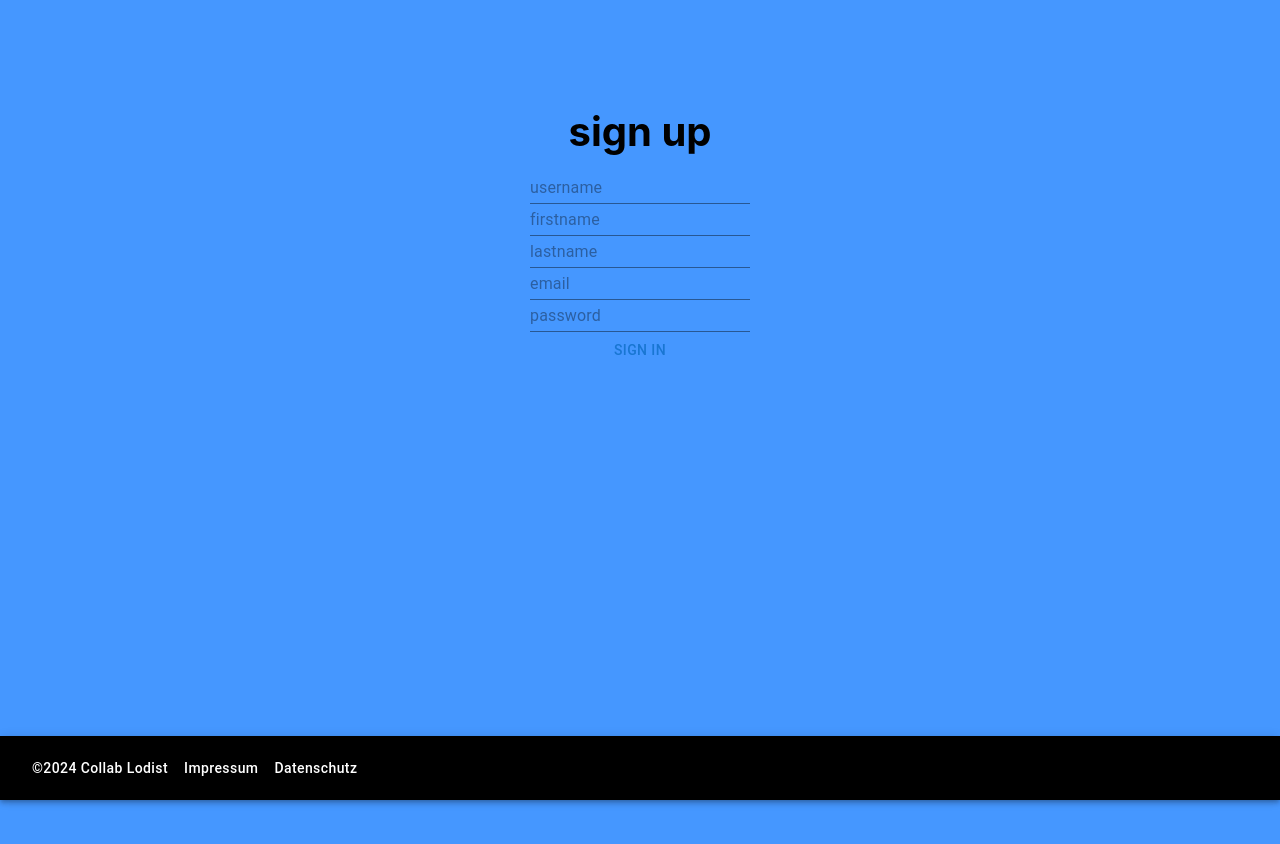
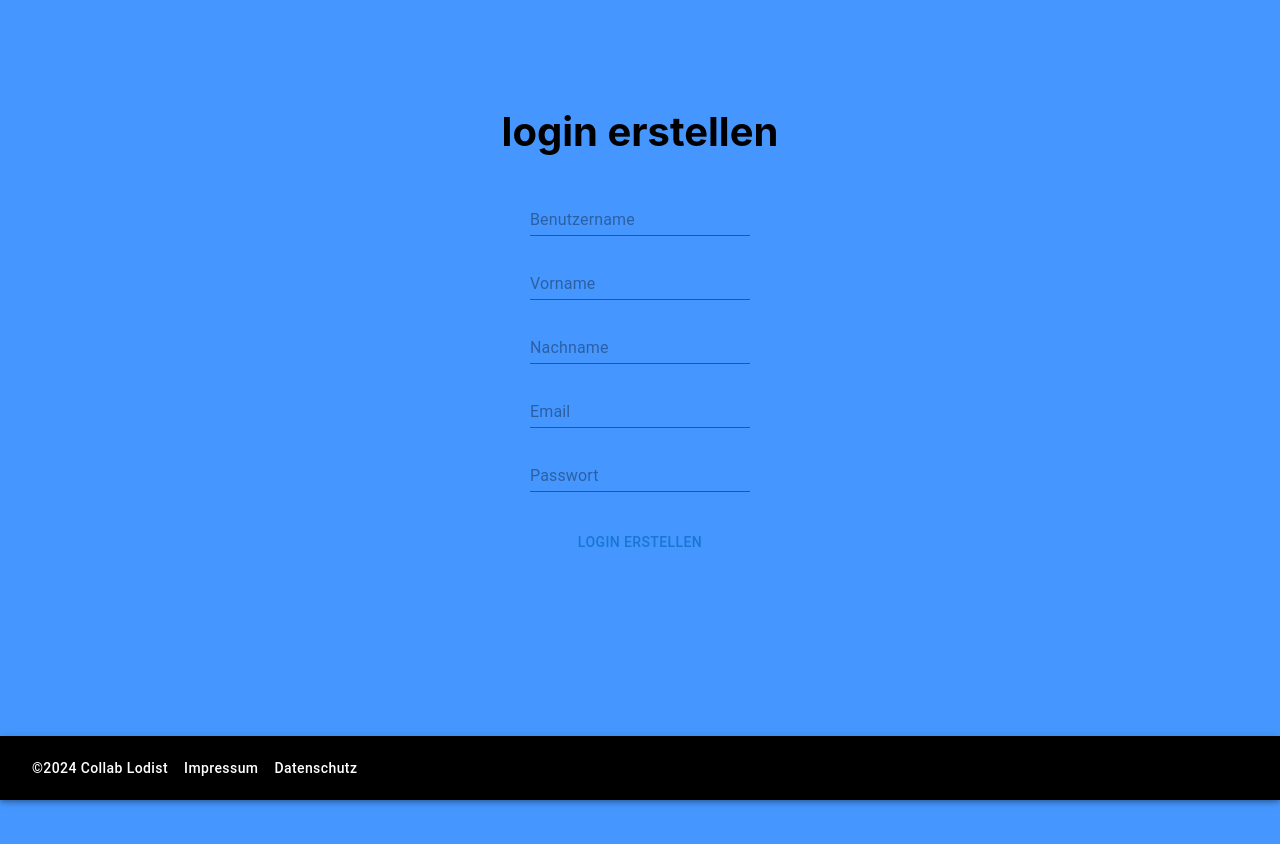
Before and after one commit to Gibb-Panda/collab-lodist-frontend, a React (Create React App) app: page /signup in a window 1280 px wide. Shown: the top 844 px of the page. Built offline with nearby package versions, Linux system fonts and the light colour scheme.

Commit message:
Traduction and color changes

```diff
--- a/src/pages/auth/loginPage.css
+++ b/src/pages/auth/loginPage.css
@@ -11,17 +11,17 @@
 
 h1 {
     font-size: 2.5rem; /* Adjust the size as needed */
-    margin-bottom: 1rem;
+    margin-bottom: 3rem;
     color: black; /* Override color to ensure it's black */
 }
 
 .input-field {
-    font-size: 1.5rem; /* Adjust the size as needed */
-    margin-bottom: 1rem; /* Add some spacing between fields */
-    color: black; /* Ensure input text color is black */
+    font-size: 2rem; /* Adjust the size as needed */
+    margin-bottom: 2rem; /* Add some spacing between fields */
+    color: #000000; /* Ensure input text color is black */
 }
 
 .sign-in-button {
-    font-size: 1.5rem; /* Adjust the size as needed */
+    font-size: 2rem; /* Adjust the size as needed */
     color: black; /* Ensure button text color is black */
 }
--- a/src/pages/auth/loginPage.tsx
+++ b/src/pages/auth/loginPage.tsx
@@ -23,9 +23,9 @@ export const LoginPage: React.FC = () => {
         <>
             <div className="login-page">
             <h1>login</h1>
-            <Input className="input-field" placeholder='username' value={username} onChange={(e) => setUsername(e.target.value)}></Input>
-            <Input className="input-field" placeholder='password' value={password} onChange={(e) => setPassword(e.target.value)}></Input>
-            <Button className="sign-in-button" onClick={() => onSignIn()}>sign in</Button>
+            <Input className="input-field" placeholder='Benutzername' value={username} onChange={(e) => setUsername(e.target.value)}></Input>
+            <Input className="input-field" placeholder='Passwort' value={password} onChange={(e) => setPassword(e.target.value)}></Input>
+            <Button className="sign-in-button" onClick={() => onSignIn()}>anmelden</Button>
             </div>
         </>
     )
--- a/src/pages/auth/signUpPage.css
+++ b/src/pages/auth/signUpPage.css
@@ -7,3 +7,19 @@
     align-items: center;
     padding-top: 10vh;
 }
+h1 {
+    font-size: 2.5rem; /* Adjust the size as needed */
+    margin-bottom: 3rem;
+    color: black; /* Override color to ensure it's black */
+}
+
+.input-field {
+    font-size: 2rem; /* Adjust the size as needed */
+    margin-bottom: 2rem; /* Add some spacing between fields */
+    color: #000000; /* Ensure input text color is black */
+}
+
+.sign-up-button {
+    font-size: 2rem; /* Adjust the size as needed */
+    color: black; /* Ensure button text color is black */
+}
--- a/src/pages/auth/signUpPage.tsx
+++ b/src/pages/auth/signUpPage.tsx
@@ -22,13 +22,13 @@ export const SignUpPage: React.FC = () => {
     return (
         <>
             <div className="signup-page">
-            <h1>sign up</h1>
-            <Input placeholder='username' value={signUpData?.username} onChange={(e) => setSignUpData({...signUpData!, username: e.target.value})}></Input>
-            <Input placeholder='firstname' value={signUpData?.first_name} onChange={(e) => setSignUpData({...signUpData!, first_name: e.target.value})}></Input>
-            <Input placeholder='lastname' value={signUpData?.last_name} onChange={(e) => setSignUpData({...signUpData!, last_name: e.target.value})}></Input>
-            <Input placeholder='email' value={signUpData?.email} onChange={(e) => setSignUpData({...signUpData!, email: e.target.value})}></Input>
-            <Input placeholder='password' value={signUpData?.password} onChange={(e) => setSignUpData({...signUpData!, password: e.target.value})}></Input>
-            <Button onClick={() => onSignUp()}>sign in</Button>
+            <h1>login erstellen</h1>
+            <Input className="input-field" placeholder='Benutzername' value={signUpData?.username} onChange={(e) => setSignUpData({...signUpData!, username: e.target.value})}></Input>
+            <Input className="input-field" placeholder='Vorname' value={signUpData?.first_name} onChange={(e) => setSignUpData({...signUpData!, first_name: e.target.value})}></Input>
+            <Input className="input-field" placeholder='Nachname' value={signUpData?.last_name} onChange={(e) => setSignUpData({...signUpData!, last_name: e.target.value})}></Input>
+            <Input className="input-field" placeholder='Email' value={signUpData?.email} onChange={(e) => setSignUpData({...signUpData!, email: e.target.value})}></Input>
+            <Input className="input-field" placeholder='Passwort' value={signUpData?.password} onChange={(e) => setSignUpData({...signUpData!, password: e.target.value})}></Input>
+            <Button className="sign-up-button" onClick={() => onSignUp()}>Login erstellen</Button>
             </div>
         </>
     )
```
